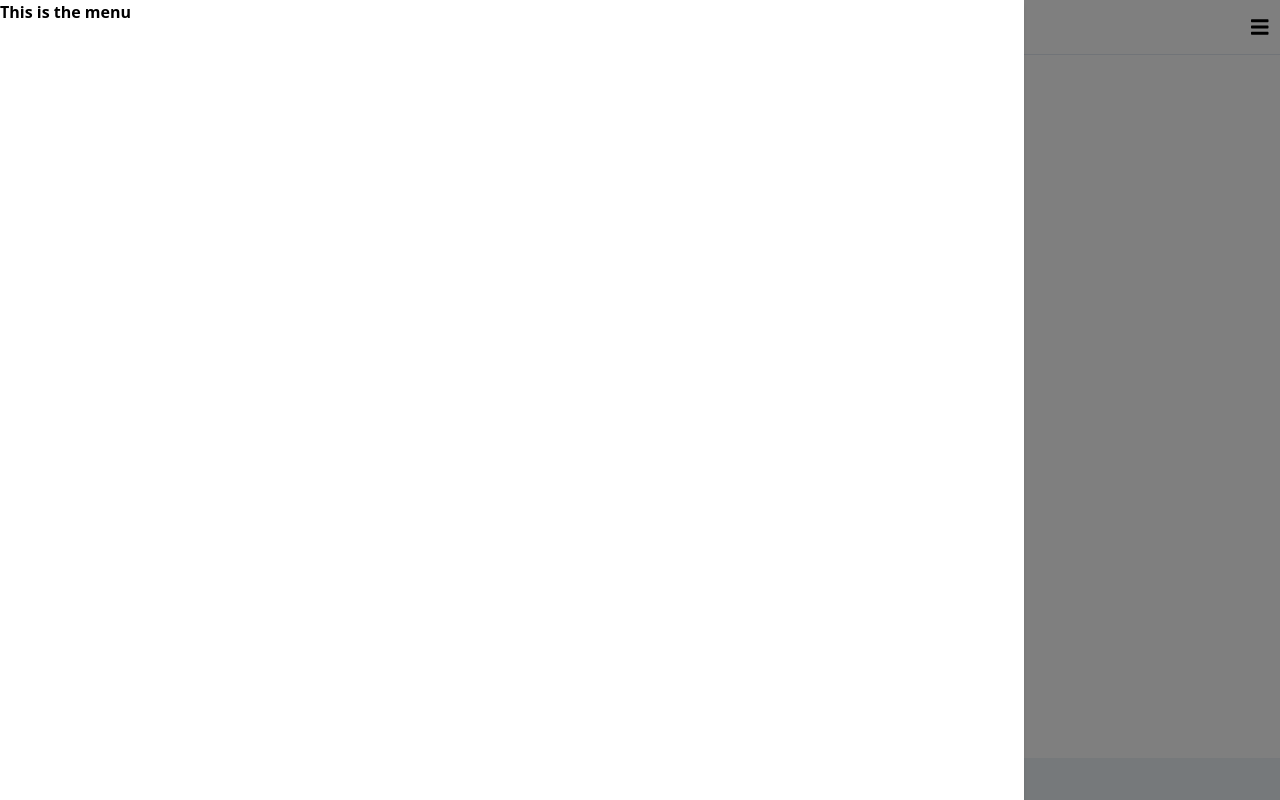
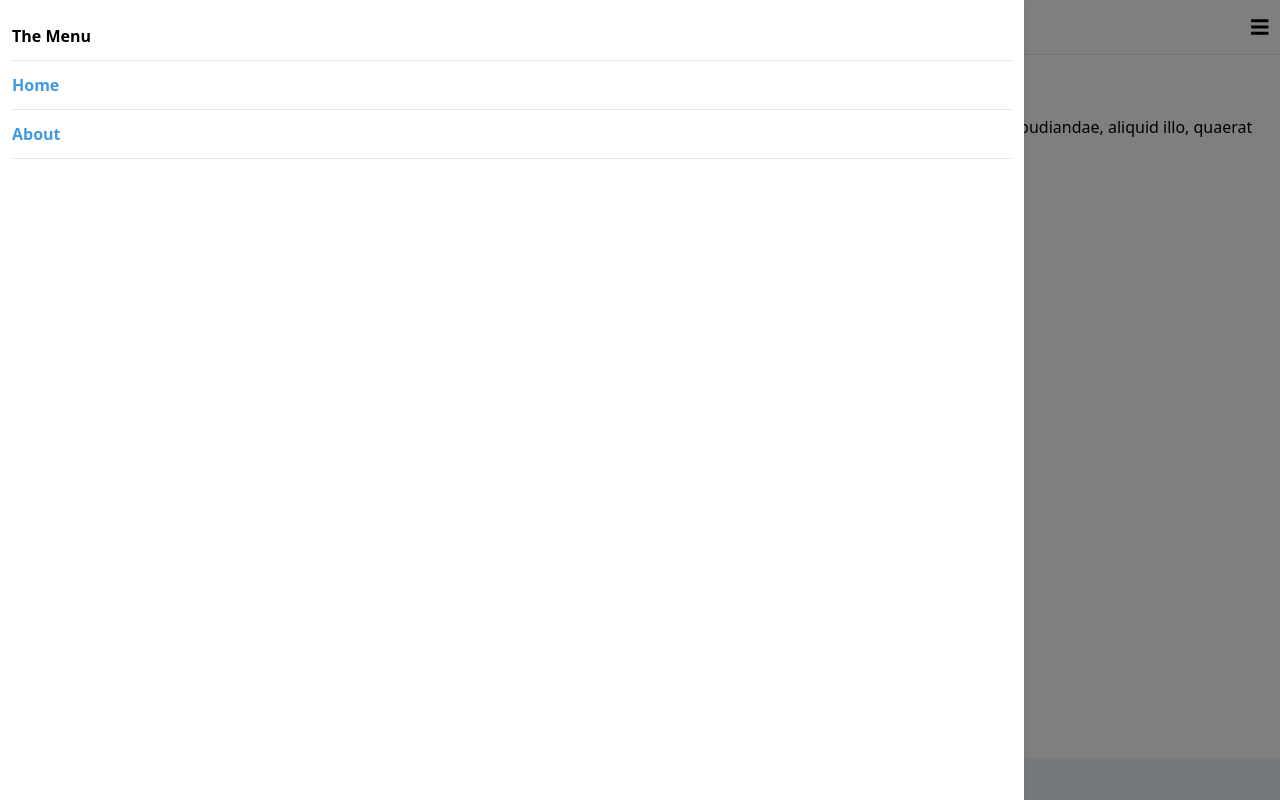
Before and after one commit to SandroReis/learning-react, a React (Create React App) app: page /about in a window 1280 px wide. Both pictures are taken after a click on the icon 1259 px from the left and 26 px from the top of the page. Built offline with nearby package versions, Linux system fonts and the light colour scheme.

Commit message:
feat: adding a product page and a request from a mock api

```diff
--- a/package.json
+++ b/package.json
@@ -10,10 +10,13 @@
     "@testing-library/react": "^9.3.2",
     "@testing-library/user-event": "^7.1.2",
     "autoprefixer": "^9.8.6",
+    "axios": "^0.19.2",
     "postcss-cli": "^7.1.1",
     "react": "^16.13.1",
     "react-dom": "^16.13.1",
+    "react-router-dom": "^5.2.0",
     "react-scripts": "3.4.1",
+    "react-spring": "^8.0.27",
     "tailwindcss": "^1.6.1"
   },
   "standard": {
--- a/src/App.js
+++ b/src/App.js
@@ -1,14 +1,33 @@
 import React from 'react'
+import { BrowserRouter as Router, Switch, Route } from 'react-router-dom'
 import Header from './Components/Header'
-import HelloWorld from './Components/HelloWorld'
 import Footer from './Components/Footer'
+import Home from './Views/Home'
+import About from './Views/About'
+import Product from './Views/Product'
 
 function App () {
   return (
     <div className=''>
-      <Header />
-      <HelloWorld name='Sandro' />
-      <Footer />
+      <Router>
+        <Header />
+
+        <div className='p-3'>
+          <Switch>
+            <Route exact path='/'>
+              <Home />
+            </Route>
+            <Route path='/about'>
+              <About />
+            </Route>
+            <Route path='/products/:id'>
+              <Product />
+            </Route>
+          </Switch>
+        </div>
+
+        <Footer />
+      </Router>
     </div>
   )
 }
--- a/src/Components/Navigation.js
+++ b/src/Components/Navigation.js
@@ -1,27 +1,23 @@
 import React, { useState } from 'react'
 import { FontAwesomeIcon } from '@fortawesome/react-fontawesome'
 import { faBars } from '@fortawesome/free-solid-svg-icons'
+import { useTransition, animated } from 'react-spring'
+import NavigationMenu from './NavigationMenu'
 
 export default function Navigation () {
   const [showMenu, setShowMenu] = useState(false)
 
-  let menu
-  let menuMask
+  const maskTransitions = useTransition(showMenu, null, {
+    from: { position: 'absolute', opacity: 0 },
+    enter: { opacity: 1 },
+    leave: { opacity: 0 }
+  })
 
-  if (showMenu) {
-    menu = (
-      <div className='fixed bg-white top-0 left-0 w-4/5 h-full z-50 shadow-md'>
-        This is the menu
-      </div>
-    )
-
-    menuMask = (
-      <div
-        className='bg-black-t-50 fixed top-0 left-0 w-full h-full z-50'
-        onClick={() => setShowMenu(false)}
-      />
-    )
-  }
+  const menuTransitions = useTransition(showMenu, null, {
+    from: { opacity: 0, transform: 'translateX(-100%)' },
+    enter: { opacity: 1, transform: 'translateX(0%)' },
+    leave: { opacity: 0, transform: 'translateX(-100%)' }
+  })
 
   return (
     <nav>
@@ -29,8 +25,30 @@ export default function Navigation () {
         <FontAwesomeIcon icon={faBars} onClick={() => setShowMenu(!showMenu)} />
       </span>
 
-      {menuMask}
-      {menu}
+      {maskTransitions.map(
+        ({ item, key, props }) =>
+          item && (
+            <animated.div
+              key={key}
+              style={props}
+              className='bg-black-t-50 fixed top-0 left-0 w-full h-full z-50'
+              onClick={() => setShowMenu(false)}
+            />
+          )
+      )}
+
+      {menuTransitions.map(
+        ({ item, key, props }) =>
+          item && (
+            <animated.div
+              key={key}
+              style={props}
+              className='p-3 fixed bg-white top-0 left-0 w-4/5 h-full z-50 shadow-md'
+            >
+              <NavigationMenu handleCloseMenu={() => setShowMenu(false)} />
+            </animated.div>
+          )
+      )}
     </nav>
   )
 }
--- /dev/null
+++ b/src/Components/NavigationMenu.js
@@ -0,0 +1,30 @@
+import React from 'react'
+import { Link } from 'react-router-dom'
+
+export default function NavigationMenu (props) {
+  return (
+    <div>
+      <div className='font-bold py-3'>The Menu</div>
+      <ul>
+        <li>
+          <Link
+            to='/'
+            className='text-blue-500 py-3 border-t border-b block'
+            onClick={props.handleCloseMenu}
+          >
+            Home
+          </Link>
+        </li>
+        <li>
+          <Link
+            to='/about'
+            className='text-blue-500 py-3 border-b block'
+            onClick={props.handleCloseMenu}
+          >
+            About
+          </Link>
+        </li>
+      </ul>
+    </div>
+  )
+}
--- /dev/null
+++ b/src/Views/About.js
@@ -0,0 +1,15 @@
+import React from 'react'
+
+export default function About () {
+  return (
+    <div>
+      <h1 className='font-bold text-2xl mb-3'>About me</h1>
+      <p className=''>
+        Lorem ipsum dolor sit amet consectetur, adipisicing elit. Consectetur
+        est id tempore accusamus ullam facere ipsum minima corrupti repudiandae,
+        aliquid illo, quaerat labore et aliquam possimus esse perspiciatis totam
+        voluptatibus.
+      </p>
+    </div>
+  )
+}
--- /dev/null
+++ b/src/Views/Home.js
@@ -0,0 +1,11 @@
+import React from 'react'
+import HelloWorld from '../Components/HelloWorld'
+
+export default function Home () {
+  return (
+    <div>
+      <h1 className='font-bold text-2xl mb-3'>This is the Home page</h1>
+      <HelloWorld name='Sandro' />
+    </div>
+  )
+}
--- /dev/null
+++ b/src/Views/Product.js
@@ -0,0 +1,32 @@
+import React, { useState, useEffect } from 'react'
+import axios from 'axios'
+import { useParams } from 'react-router-dom'
+
+export default function Product () {
+  const { id } = useParams()
+  const [product, setProduct] = useState(null)
+  const url = `https://5f26dc810824d8001655ec9d.mockapi.io/products/${id}`
+
+  let content = null
+
+  useEffect(() => {
+    axios.get(url).then(response => {
+      setProduct(response.data)
+    })
+  }, [url])
+
+  if (product) {
+    content = (
+      <div>
+        <h1 className='text-2xl font-bold mb-3'>{product.name}</h1>
+        <div>
+          <img src={product.images[0].imageUrl} alt={product.name} />
+        </div>
+        <div className='font-bold text-xl mb-3'>$ {product.price}</div>
+        <div>{product.description}</div>
+      </div>
+    )
+  }
+
+  return <div>{content}</div>
+}
```
Also changed, not shown: 1 other file (tests, documents, lock files or other folders).
